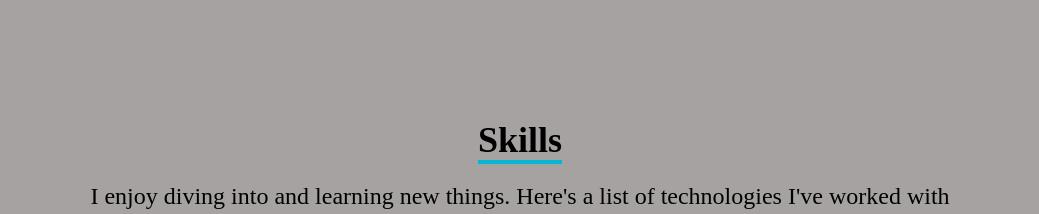
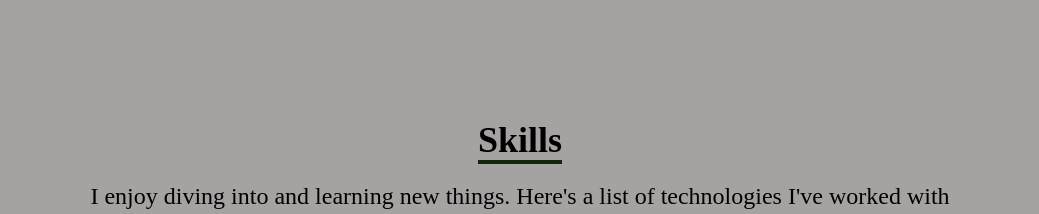
Before and after one commit to tegaomare/react-personal-portfolio, a React (Create React App) app: page / in a window 1280 px wide. Shown: the part 1680-1894 px from the top of the page, without its empty margins (120-1159 px from the left). Built offline with nearby package versions, Linux system fonts and the light colour scheme.

Commit message:
border color changed

```diff
--- a/src/components/Skills.jsx
+++ b/src/components/Skills.jsx
@@ -6,7 +6,7 @@ const Skills = () => {
       {/* Container */}
       <div className='max-w-[1000px] mx-auto p-4 flex flex-col justify-center w-full h-full'>
           <div className=' w-full flex justify-center items-center flex-col mb-7'>
-              <p className='text-4xl font-bold inline border-b-4 border-cyan-500 text-center '>Skills</p>
+              <p className='text-4xl font-bold inline border-b-4 border-[#11270B] text-center '>Skills</p>
               <p className='py-4 text-2xl'>I enjoy diving into and learning new things. Here's a list of technologies I've worked with</p>
           </div>
           <div className='w-full grid grid-cols-2 sm:grid-cols-4 gap-4 text-center py-8'>
```
